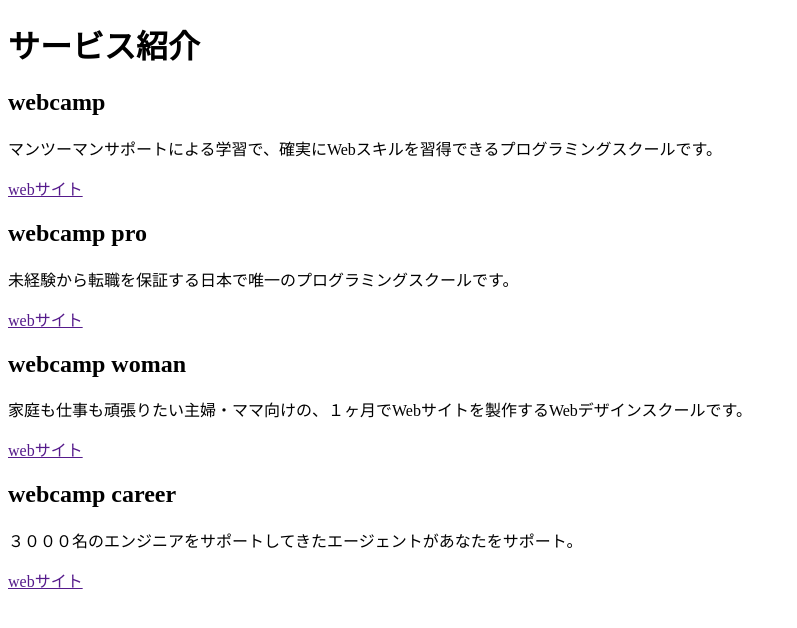
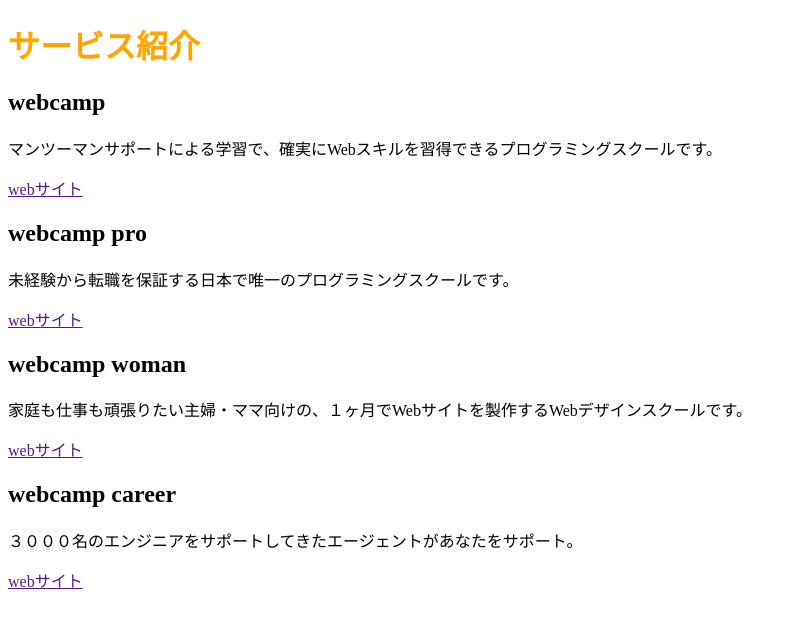
Before and after one commit to wazubon/HTML-, a plain HTML site: page 1-2/演習1-2.html in a window 1280 px wide. Shown: the whole page, without its empty margins (0-797 px from the left). Drawn offline with Linux system fonts and the light colour scheme.

Commit message:
[update 1-2]cssを作成完了

```diff
--- a/1-2/演習1-2.css
+++ b/1-2/演習1-2.css
@@ -0,0 +1,3 @@
+h1 {
+  color: orange;
+}
--- a/1-2/演習1-2.html
+++ b/1-2/演習1-2.html
@@ -3,6 +3,7 @@
   <head>
     <meta charset="UTF-8">
     <title>演習1-2</title>
+    <link rel="stylesheet" href="演習1-2.css">
   </head>
   <body>
     <h1>サービス紹介</h1>
```
